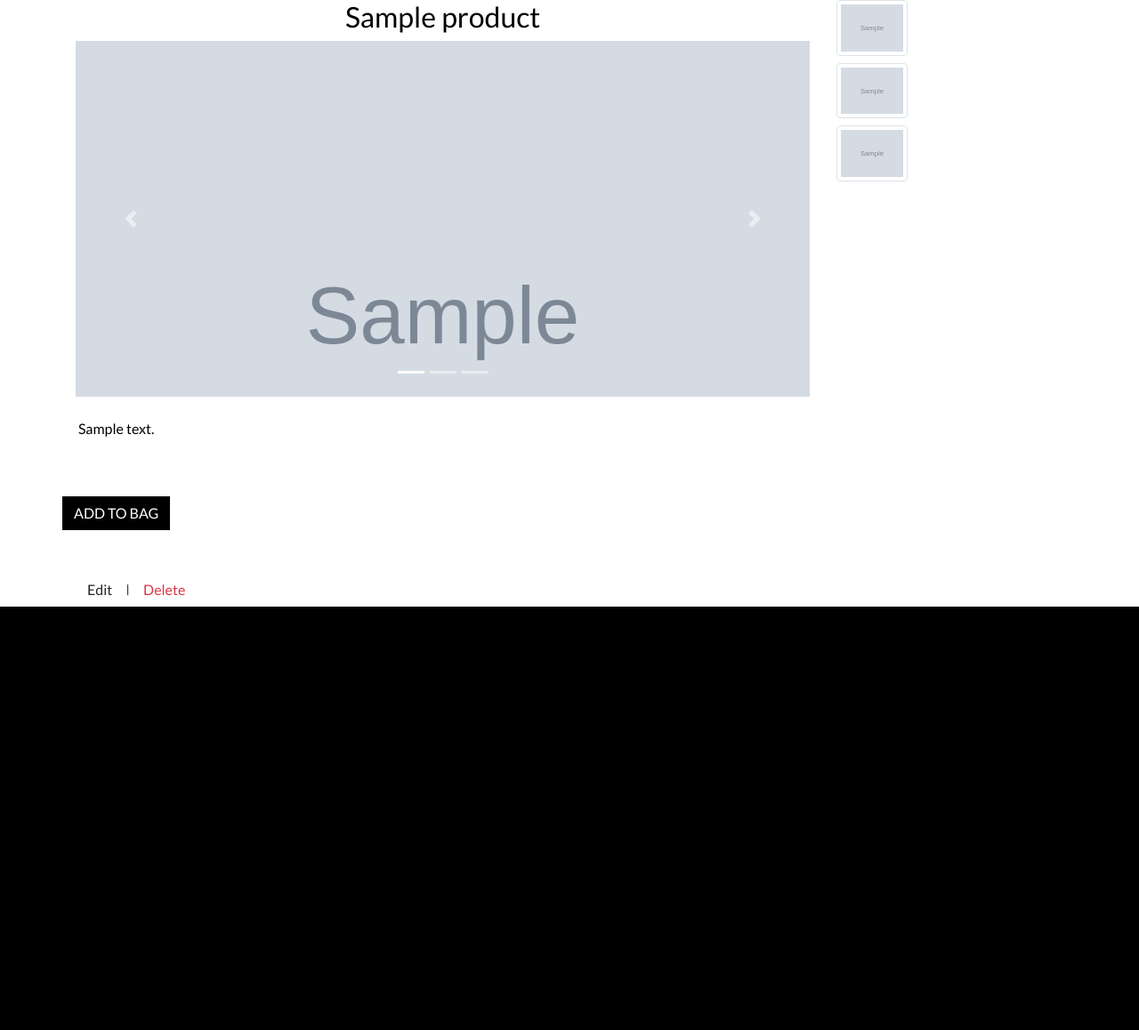
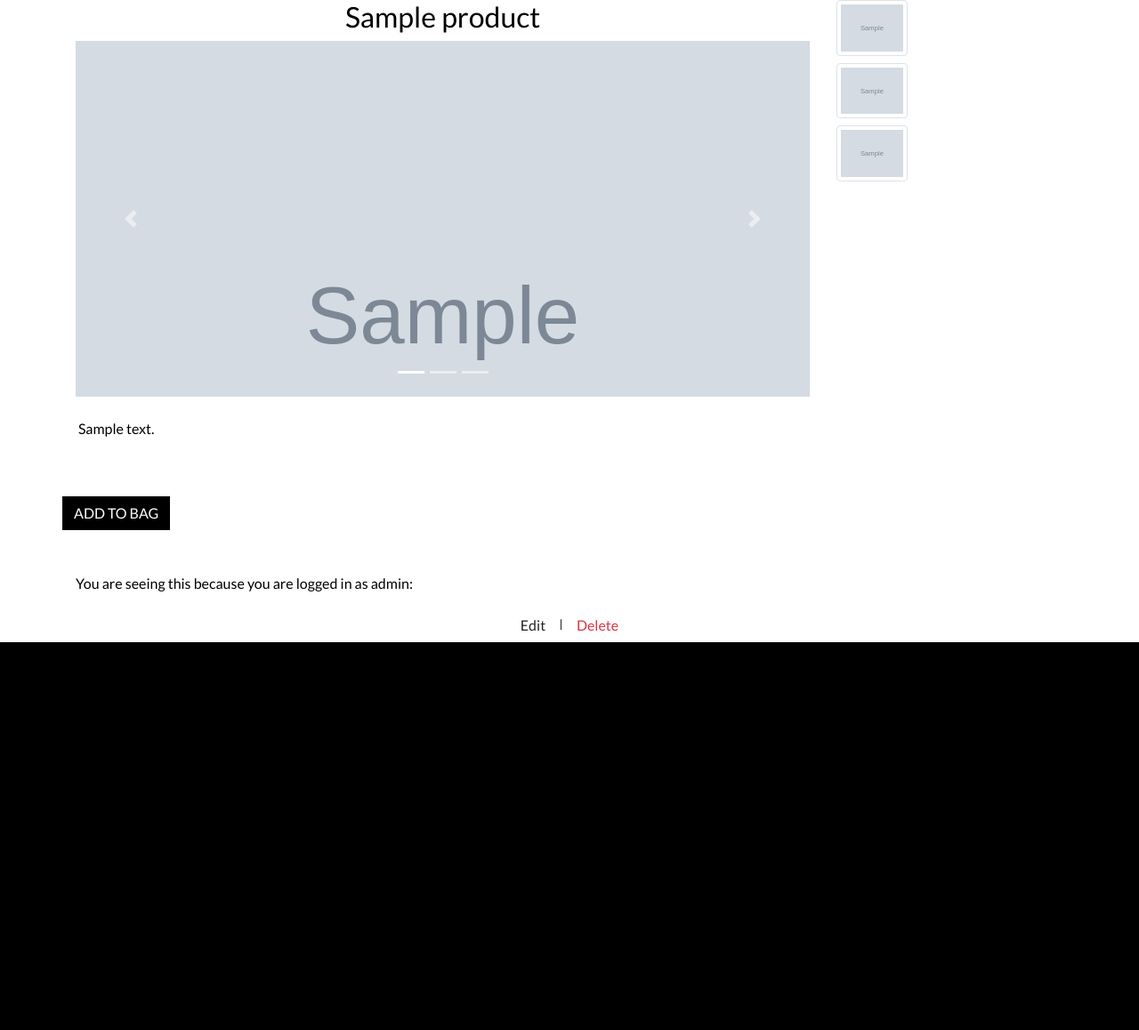
Before and after one commit to Aria-vero-s/modusdesign, a Django app: page /products/templates/1 in a window 1280 px wide. Shown: the part 100-1258 px from the top of the page at 89% size. Before the commit the page ends 782 px from the top, so only its background shows below. Run offline with Django 3.2, Linux system fonts and the light colour scheme; a user stored in the database is signed in; tables that the repository leaves empty hold one stand-in row (values such as "Sample post"); grey boxes marked "Sample" are stand-in pictures; some libraries are stand-ins or nearby versions; some web fonts are replaced.

Commit message:
Added favicon

```diff
--- a/products/templates/products/template_detail.html
+++ b/products/templates/products/template_detail.html
@@ -110,9 +110,12 @@
         </div>
     </form>
     {% if request.user.is_superuser %}
-        <small class="text-center align-items-center">
-            <a class="btn" href="{% url 'edit_product' product.id %}">Edit</a> |
-            <a class="btn text-danger" href="{% url 'delete_product' product.id %}">Delete</a>
+    <p>You are seeing this because you are logged in as admin:</p>
+        <small class="row justify-content-center align-items-center">
+            <div class="text-center">
+                <a class="btn" href="{% url 'edit_product' product.id %}">Edit</a> |
+                <a class="btn text-danger" href="{% url 'delete_product' product.id %}">Delete</a>
+            </div>
         </small>
     {% endif %}
 </div>
--- a/templates/base.html
+++ b/templates/base.html
@@ -20,6 +20,10 @@
     {% endblock %}
 
     {% block extra_css %}
+        <link rel="apple-touch-icon" sizes="180x180" href="/apple-touch-icon.png">
+        <link rel="icon" type="image/png" sizes="32x32" href="/favicon-32x32.png">
+        <link rel="icon" type="image/png" sizes="16x16" href="/favicon-16x16.png">
+        <link rel="manifest" href="/site.webmanifest">
     {% endblock %}
 
     {% block corejs %}
```
